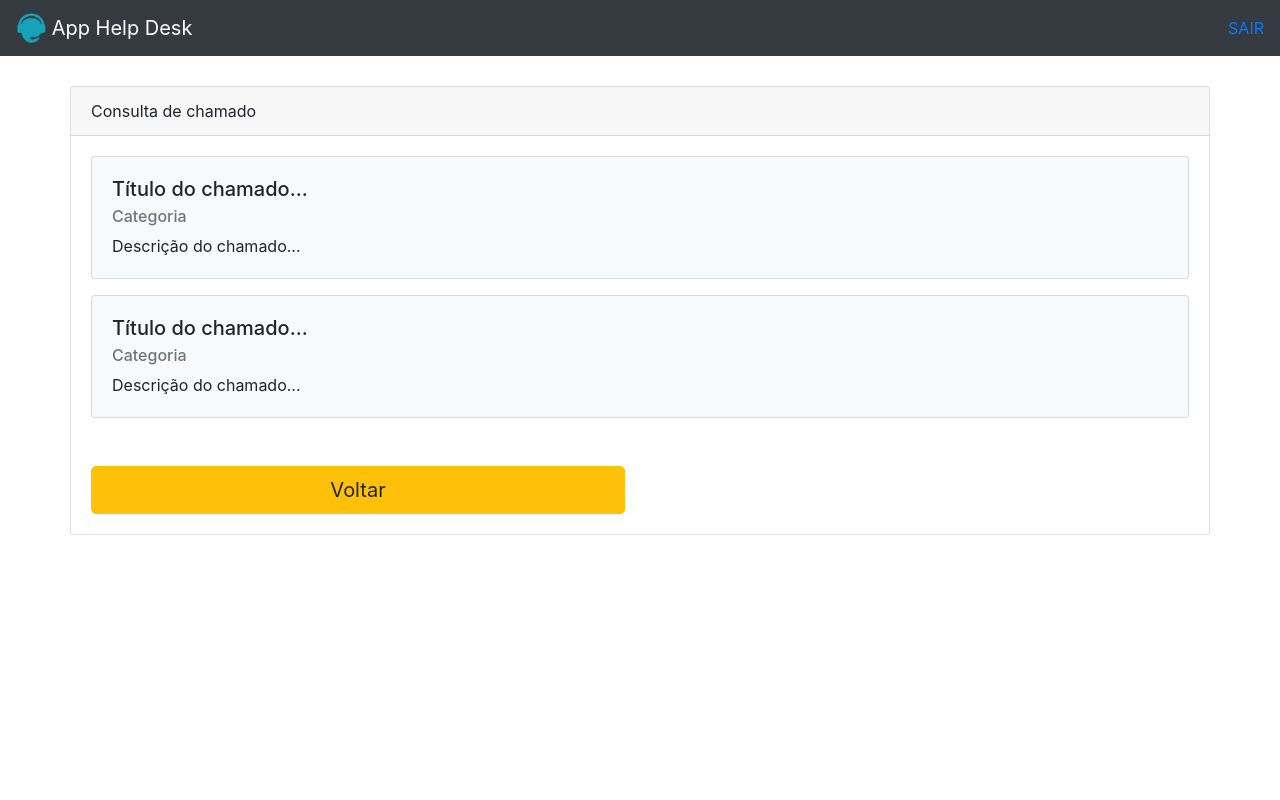
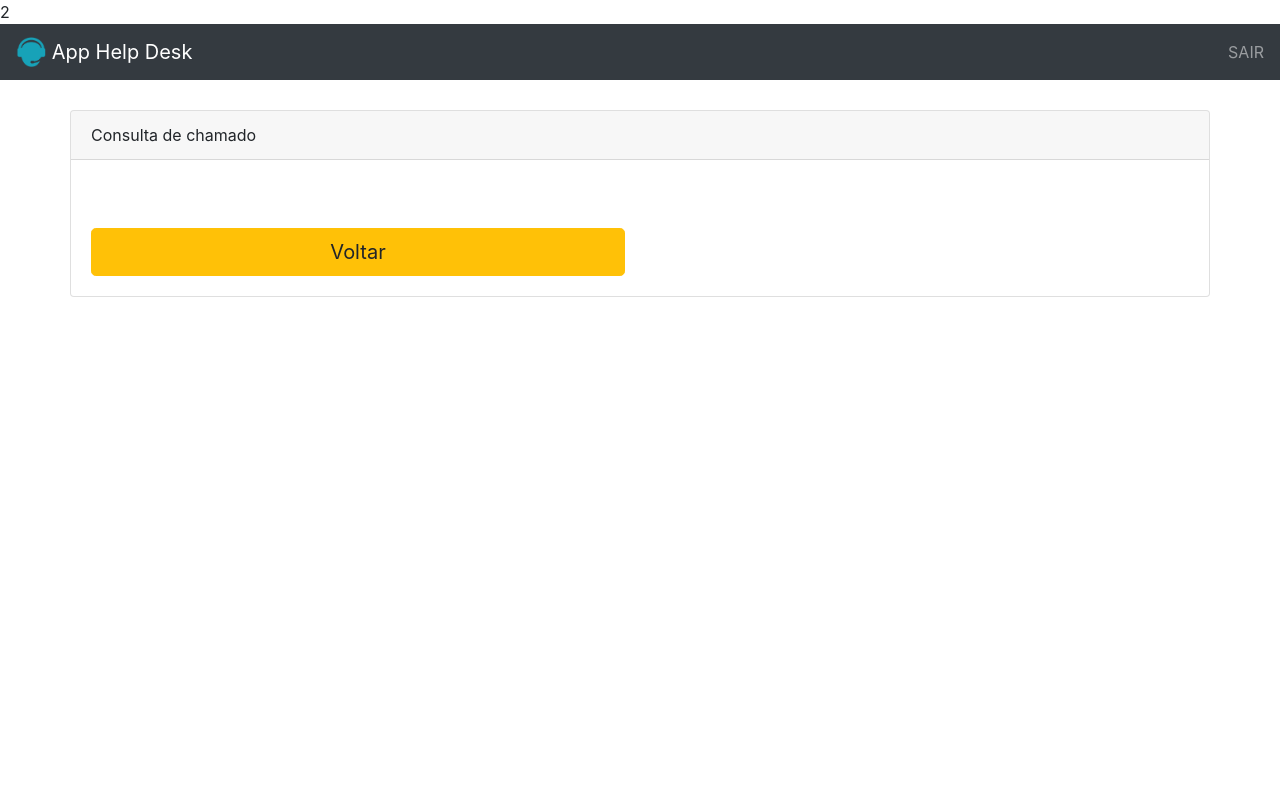
Before and after one commit to Marcelo-Gallo/app_help_desk_DomineWeb, a PHP site: page /consultar_chamado.php in a window 1280 px wide. Run offline with PHP 8.4, Linux system fonts and the light colour scheme; the visitor is signed in with stand-in values (Sample User, id 1).

Commit message:
PHP - App help desk Controle de perfil de usuários

```diff
--- a/abrir_chamado.php
+++ b/abrir_chamado.php
@@ -28,7 +28,7 @@
       </a>
       <ul class="navbar-nav">
         <li class="nav-item">
-          <a href="nav-link" href="logoff.php">SAIR</a>
+          <a class="nav-link" href="logoff.php">SAIR</a>
         </li>
       </ul>
     </nav>
--- a/arquivo.txt
+++ b/arquivo.txt
@@ -1,2 +1,2 @@
-Teste de chamado#Software#Este é um teste de criação de chamado usando um arquivo pelos métodos fopen(), fwrite() e fclose().
-Teste de chamado 2#Rede#Este é um teste de criação de chamado usando uma constante do PHP chamada PHP_EOL
+3#Chamado jose#Criação Usuário#jose
+4#Chamado maria#Criação Usuário#Maria
--- a/consultar_chamado.php
+++ b/consultar_chamado.php
@@ -1,8 +1,45 @@
+<?php require_once "validador_acesso.php" ?>
+
 <?php
 
-  require_once "validador_acesso.php";
+  //chamados
+  $chamados = array();
+
+  echo $_SESSION['perfil_id'];
+
+  //abrir o arquivo.txt
+  $arquivo = fopen('arquivo.txt', 'r');
+
+  //enquanto houver registros (linhas) a serem recuperados
+  while(!feof($arquivo)) { //testa pelo fim de um arquivo
+    //linhas
+    $registro = fgets($arquivo);
+
+    //explode dos detalhes do registro para verificar o id do usuário responsável pelo cadastro
+    $registro_detalhes = explode('#', $registro);
+
+    //(perfil id = 2) só vamos exibir o chamado, se ele foi criado pelo usuário
+    if($_SESSION['perfil_id'] == 2) {
+
+      //se usuário autenticado não for o usuário de abertura do chamado então não faz nada
+      if($_SESSION['id'] != $registro_detalhes[0]) {
+        continue; //não faz nada
+
+      } else {
+        $chamados[] = $registro; //adiciona o registro do arquivo ao array $chamados
+      }
+
+    } else {
+      $chamados[] = $registro; //adiciona o registro do arquivo ao array $chamados
+    }
+
+  }
+
+  //fechar o arquivo aberto
+  fclose($arquivo);
 
 ?>
+
 <html>
   <head>
     <meta charset="utf-8" />
@@ -28,7 +65,7 @@
       </a>
       <ul class="navbar-nav">
         <li class="nav-item">
-          <a href="nav-link" href="logoff.php">SAIR</a>
+          <a class="nav-link" href="logoff.php">SAIR</a>
         </li>
       </ul>
     </nav>
@@ -44,27 +81,32 @@
 
             <div class="card-body">
 
-              <div class="card mb-3 bg-light">
-                <div class="card-body">
-                  <h5 class="card-title">Título do chamado...</h5>
-                  <h6 class="card-subtitle mb-2 text-muted">Categoria</h6>
-                  <p class="card-text">Descrição do chamado...</p>
+              <?php foreach($chamados as $chamado) { ?>
 
+                <?php
+
+                  $chamado_dados = explode('#', $chamado);
+
+					        //não existe detalhes do chamado se ele não estiver completo
+                  if(count($chamado_dados) < 3) {
+                    continue;
+                  }
+
+                ?>
+                <div class="card mb-3 bg-light">
+                  <div class="card-body">
+                    <h5 class="card-title"><?=$chamado_dados[1]?></h5>
+                    <h6 class="card-subtitle mb-2 text-muted"><?=$chamado_dados[2]?></h6>
+                    <p class="card-text"><?=$chamado_dados[3]?></p>
+
+                  </div>
                 </div>
-              </div>
 
-              <div class="card mb-3 bg-light">
-                <div class="card-body">
-                  <h5 class="card-title">Título do chamado...</h5>
-                  <h6 class="card-subtitle mb-2 text-muted">Categoria</h6>
-                  <p class="card-text">Descrição do chamado...</p>
-
-                </div>
-              </div>
+              <?php } ?>
 
               <div class="row mt-5">
                 <div class="col-6">
-                <a class="btn btn-lg btn-warning btn-block" href="home.php">Voltar</a>
+                  <a class="btn btn-lg btn-warning btn-block" href="home.php">Voltar</a>
                 </div>
               </div>
             </div>
--- a/home.php
+++ b/home.php
@@ -1,6 +1,8 @@
 <?php
 
-  require_once "validador_acesso.php";
+  require_once "validador_acesso.php"; //este script já faz o session_start();
+
+  //session_start();
 
 ?>
 <html>
@@ -28,7 +30,7 @@
       </a>
       <ul class="navbar-nav">
         <li class="nav-item">
-          <a href="nav-link" href="logoff.php">SAIR</a>
+          <a class="nav-link" href="logoff.php">SAIR</a>
         </li>
       </ul>
     </nav>
--- a/registra_chamado.php
+++ b/registra_chamado.php
@@ -1,4 +1,6 @@
 <?php
+
+    session_start();
 
     //trabalhando a montagem do texto
     $titulo = str_replace('#', '-', $_POST['titulo']);
@@ -6,7 +8,7 @@
     $descricao = str_replace('#', '-', $_POST['descricao']);
     //implode(#, $_POST); -> poderia ser usado como alternativa
 
-    $texto = $titulo . '#' . $categoria . '#' . $descricao . PHP_EOL;
+    $texto = $_SESSION['id'] . '#' . $titulo . '#' . $categoria . '#' . $descricao . PHP_EOL;
     //PHP_EOL ->php end of line
 
     //abrindo arquivo
```
Also changed, not shown: valida_login.php (+12 -2 lines).
